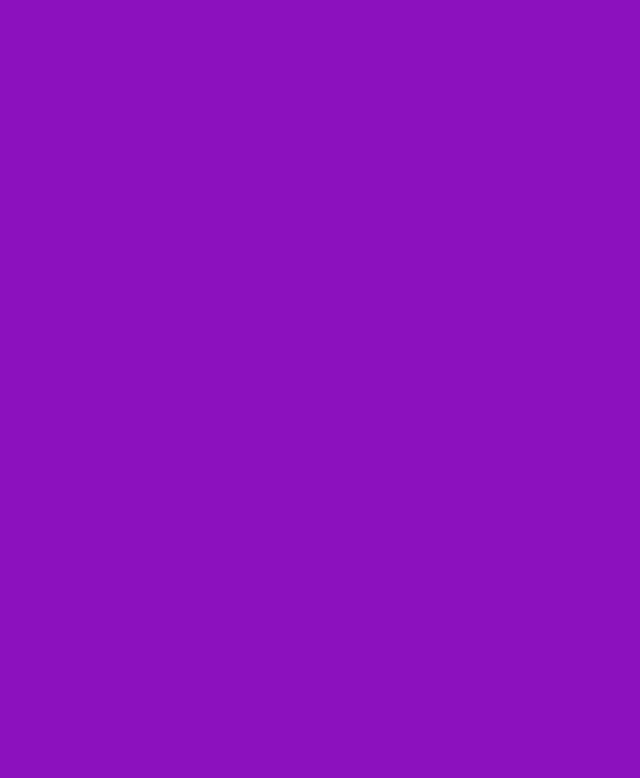
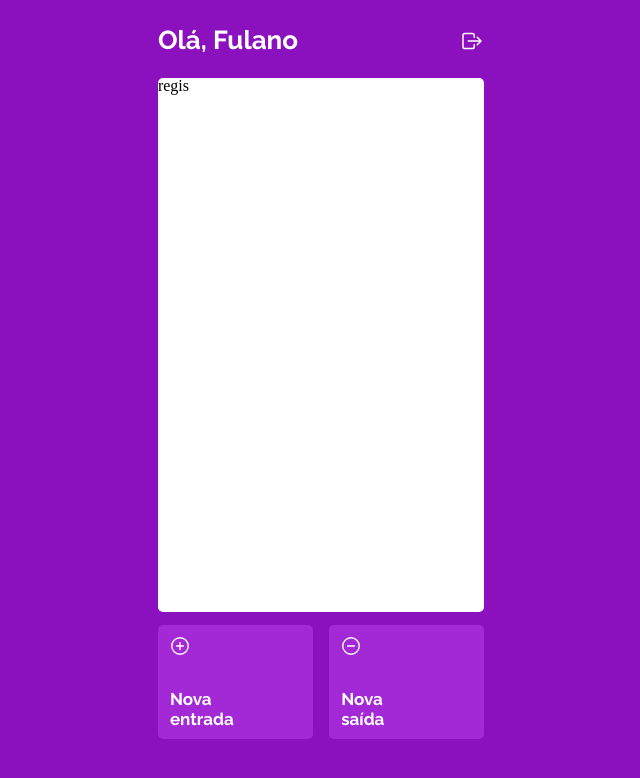
Before and after one commit to BrunooBarross/-mywallet-front-end, a React (Create React App) app: page /registros in a window 1280 px wide. Before the commit this address had no page. Shown: the top 778 px of the page, without its empty margins (319-959 px from the left). Built offline with nearby package versions, Linux system fonts and the light colour scheme; a web font is replaced by a local one.

Commit message:
feat: Criando layout base para tela de registros do usuário

```diff
--- a/public/assets/css/style.css
+++ b/public/assets/css/style.css
@@ -10,7 +10,7 @@ body{
     background-color: #8C11BE;
 }
 
-@media screen and (max-width: 475px) {
+@media screen and (max-width: 375px) {
     .root{
         width: 100vw;
     }
--- a/public/index.html
+++ b/public/index.html
@@ -13,5 +13,6 @@
   <body>
     <noscript>You need to enable JavaScript to run this app.</noscript>
     <div class="root"></div>
+    <script src="https://unpkg.com/ionicons@5.5.2/dist/ionicons.js"></script>
   </body>
 </html>
--- a/src/Components/App/App.jsx
+++ b/src/Components/App/App.jsx
@@ -1,8 +1,7 @@
 import { BrowserRouter, Routes, Route } from "react-router-dom";
 import Login from "../Login/Login"
 import Cadastro from "../Cadastro/Cadastro"
-
-import "./style.css"
+import Registros from "../Registros/Registros"
 
 const App = () => {
     return (
@@ -10,6 +9,7 @@ const App = () => {
                 <Routes>
                     <Route path="/" element={<Login />}/>
                     <Route path="/cadastro" element={<Cadastro />}/>
+                    <Route path="/registros" element={<Registros />}/>
                 </Routes>
             </BrowserRouter>
     );
--- /dev/null
+++ b/src/Components/Registros/Registros.jsx
@@ -0,0 +1,96 @@
+import styled from 'styled-components';
+
+const Registros = () => {
+    return (
+        <Container>
+            <Menu>
+                <span>Olá, Fulano</span>
+                <ion-icon name="log-out-outline"></ion-icon>
+            </Menu>
+            <RegistrosContainer>
+                <h2>regis</h2>
+            </RegistrosContainer>
+            <Nav>
+                <div>
+                    <ion-icon name="add-circle-outline"></ion-icon>
+                    <span>Nova entrada</span>
+                </div>
+                <div>
+                    <ion-icon name="remove-circle-outline"></ion-icon>
+                    <span>Nova saída</span>
+                </div>
+            </Nav>
+        </Container>
+
+    );
+}
+
+const Container = styled.nav`
+    display: flex;
+    flex-direction: column;
+    align-items: center;
+    width: 100%;
+    height: 100%;
+`
+const Menu = styled.div`
+    display: flex;
+    align-items: center;
+    justify-content: space-between;
+    width:87%;
+    height: 31px;
+    margin-top: 25px;
+    span{
+        font-family: 'Raleway';
+        font-style: normal;
+        font-weight: 700;
+        font-size: 26px;
+        line-height: 31px;
+        color: #FFFFFF;
+    }
+    ion-icon{
+        font-size: 24px;
+        color: #FFFFFF;
+    }
+`
+const RegistrosContainer = styled.div`
+    width: 87%;
+    height: 66.8%;
+    margin-top: 22px;
+    background: #FFFFFF;
+    border-radius: 5px;
+
+`
+const Nav = styled.div`
+    width: 87%;
+    display: flex;
+    justify-content: space-between;
+    margin-top: 13px;
+    margin-bottom: 16px;
+    div{
+        display: flex;
+        flex-direction: column;
+        width: 47.5%;
+        height: 114px;
+        background: #A328D6;
+        border-radius: 5px;
+
+        font-family: 'Raleway';
+        font-style: normal;
+        font-weight: 700;
+        font-size: 17px;
+        line-height: 20px;
+
+        color: #FFFFFF;
+    }
+    div ion-icon{
+        margin-left: 11px;
+        margin-top: 10px;
+        font-size: 22px;
+    }
+    div span{
+        width: 44px;
+        margin-left: 12px;
+        margin-top: 32px;
+    }
+`
+export default Registros;
```
Also changed, not shown: src/Components/App/style.css (deleted).
